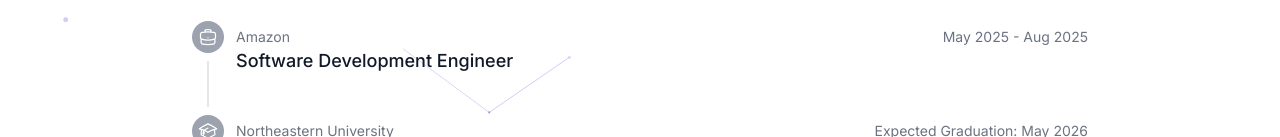
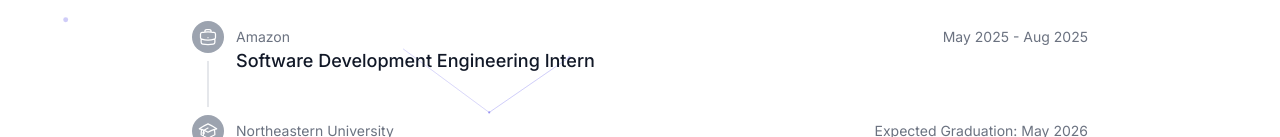
Before and after one commit to Flashy990/my-portfolio, a Next.js app: page /experience in a window 1280 px wide. Shown: the part 163-300 px from the top of the page. Built offline with nearby package versions, Linux system fonts and the light colour scheme.

Commit message:
Update internship title to be more accurate

```diff
--- a/app/experience/page.tsx
+++ b/app/experience/page.tsx
@@ -2,7 +2,7 @@ import { BriefcaseIcon, AcademicCapIcon } from '@heroicons/react/24/outline'
 
 const experiences = [
   {
-    title: 'Software Development Engineer',
+    title: 'Software Development Engineering Intern',
     company: 'Amazon',
     date: 'May 2025 - Aug 2025',
     description: '',
```
